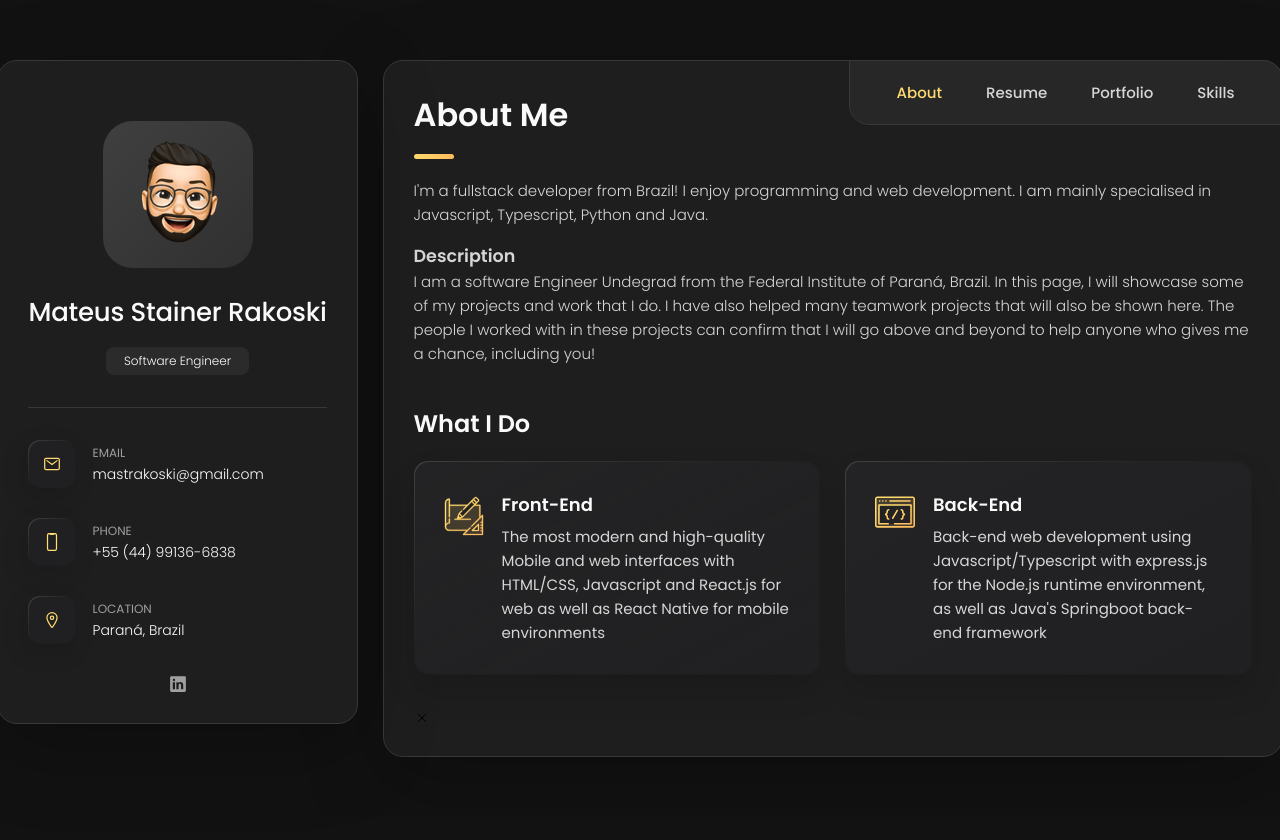
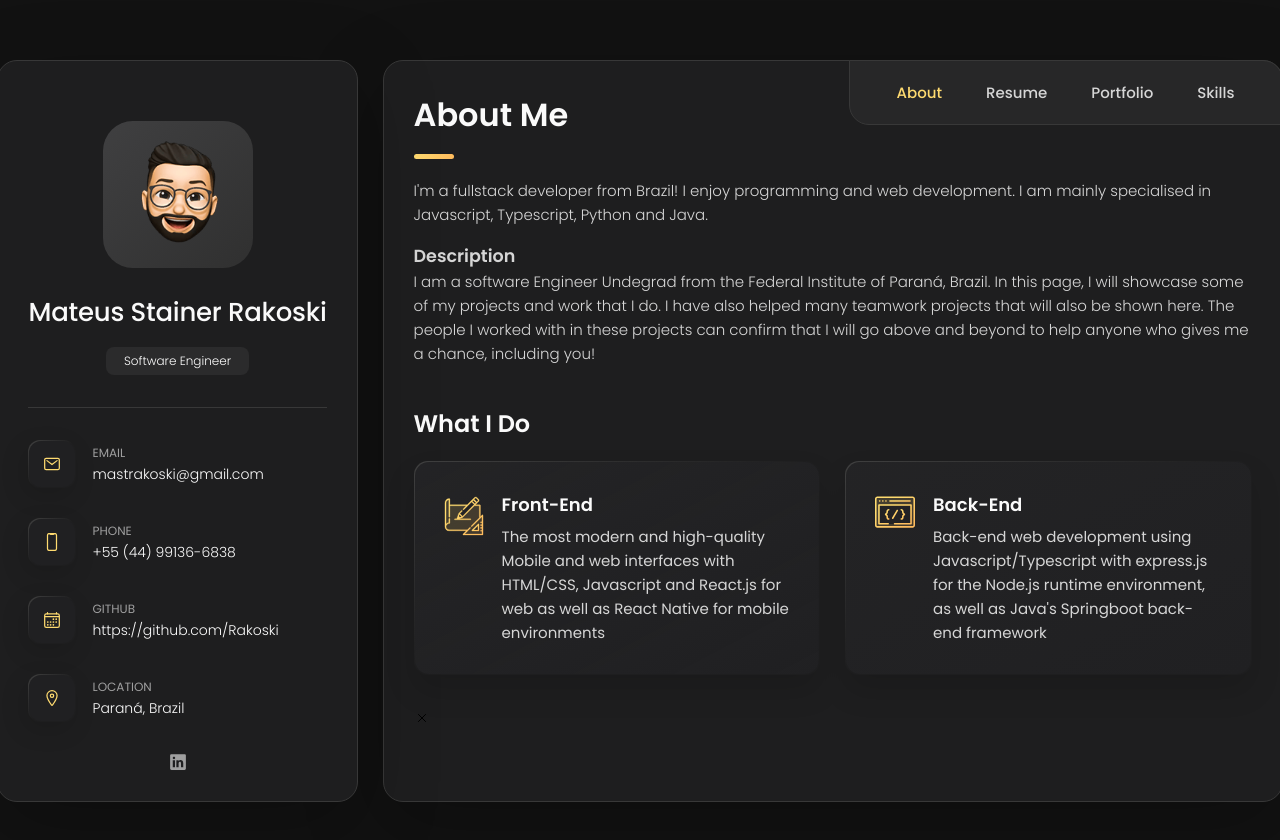
Before and after one commit to Rakoski/Rakoski.github.io, a plain HTML site: page index.html in a window 1280 px wide. Before the commit the page ends 817 px from the top, so only its background shows below. Drawn offline with nearby package versions, Linux system fonts and the light colour scheme.

Commit message:
Update index.html

```diff
--- a/index.html
+++ b/index.html
@@ -91,8 +91,6 @@
               <a href="tel:+12133522795" class="contact-link">+55 (44) 99136-6838</a>
             </div>
 
-          <!--</li>
-
           <li class="contact-item">
 
             <div class="icon-box">
@@ -100,12 +98,12 @@
             </div>
 
             <div class="contact-info">
-              <p class="contact-title">LinkedIn</p>
+              <p class="contact-title">Github</p>
 
-              <button onclick="https://www.linkedin.com/in/mateus-rakoski/">LinkedIn</button>
+              <a href="https://github.com/Rakoski" class="contact-link">https://github.com/Rakoski</a>
             </div>
 
-          </li>-->
+          </li>
 
           <li class="contact-item">
 
```
